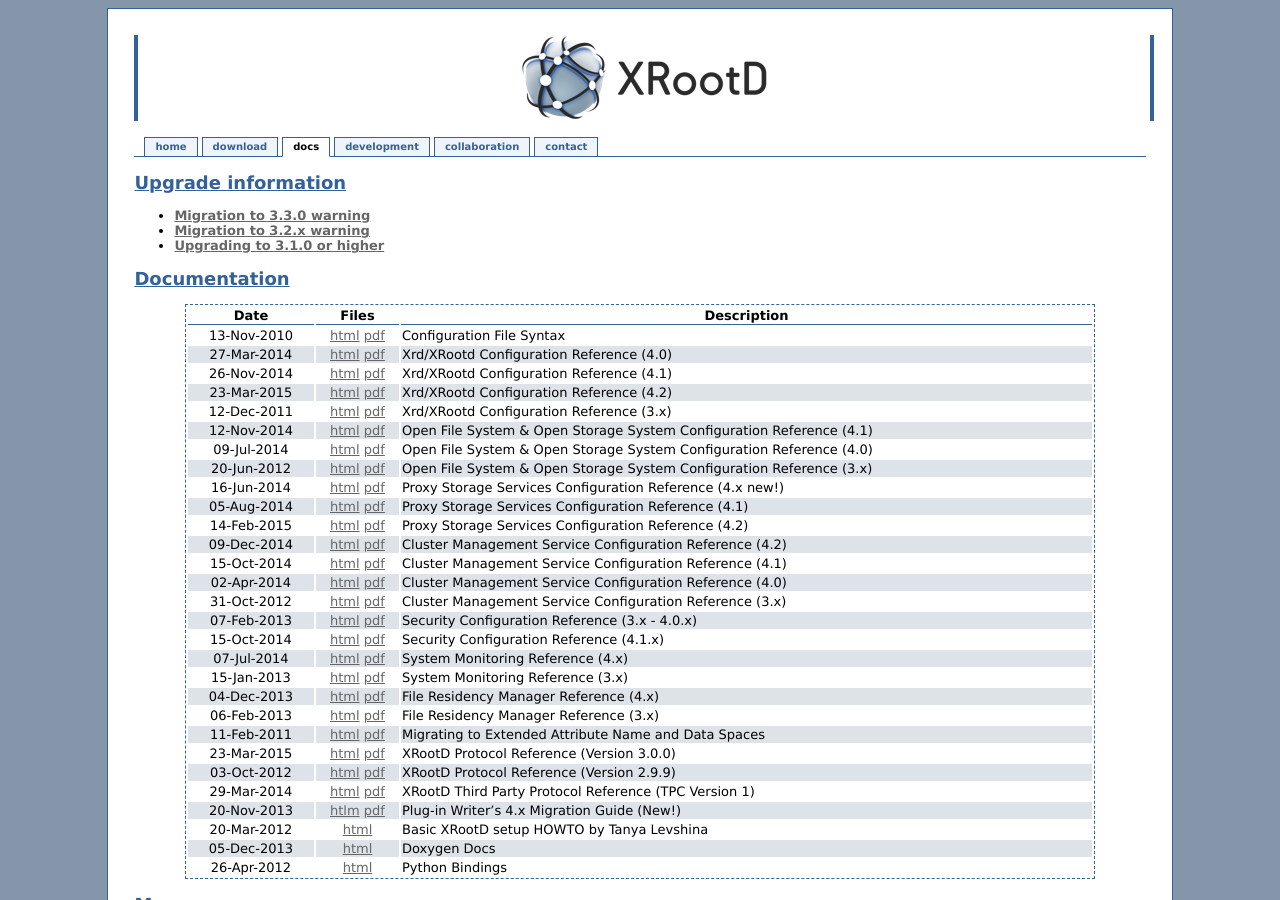
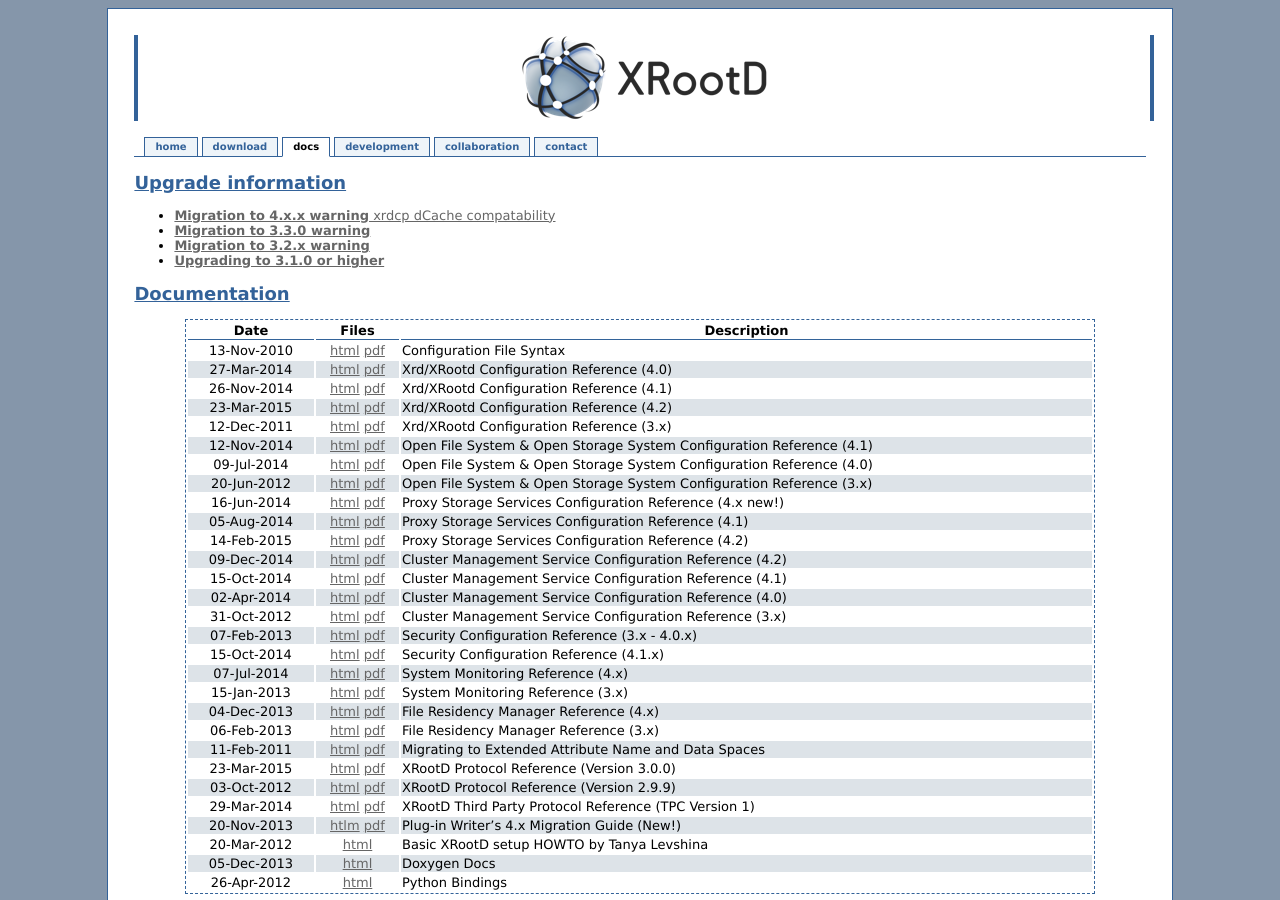
Before and after one commit to xrootd/xrootd-website, a Jekyll site: the page built from docs.md, in a window 1280 px wide and 900 px high. Built offline with Jekyll 4.4.1, drawn with Linux system fonts in a browser that asks for light colours; Markdown is read by kramdown in place of the engine named in the settings.

Commit message:
Add xrdcp backward compatability warning for dCache sites.

```diff
--- a/docs.md
+++ b/docs.md
@@ -7,6 +7,7 @@ tab:    docs
 Upgrade information
 -------------------
 
+* [**Migration to 4.x.x warning** xrdcp dCache compatability](/2015/05/01/migration_warning_xrdcp_4_x_x.html)
 * [**Migration to 3.3.0 warning**](/2013/02/25/migration_warning_3_3_0.html)
 * [**Migration to 3.2.x warning**](/2012/05/11/migration_warning_3_2_x.html)
 * [**Upgrading to 3.1.0 or higher**](/2012/04/19/migration_warning_3_1_0.html)
```
